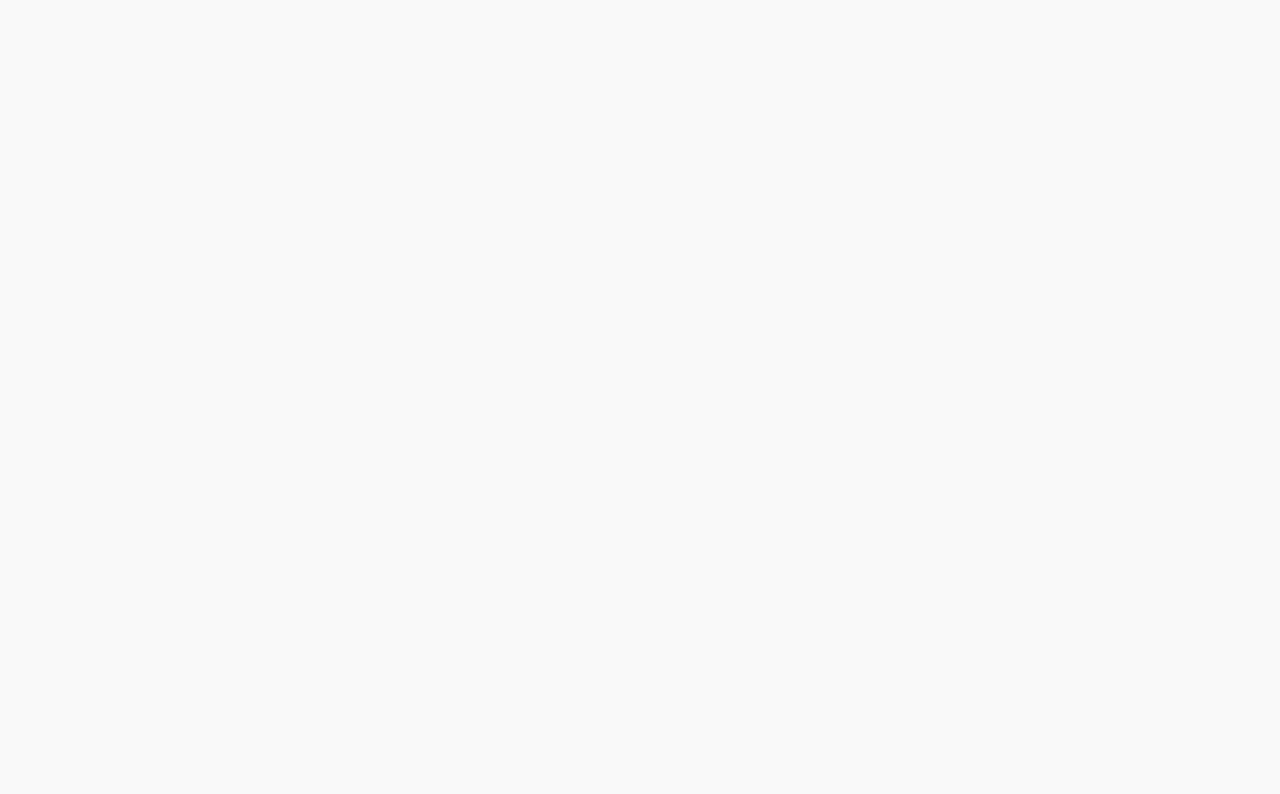
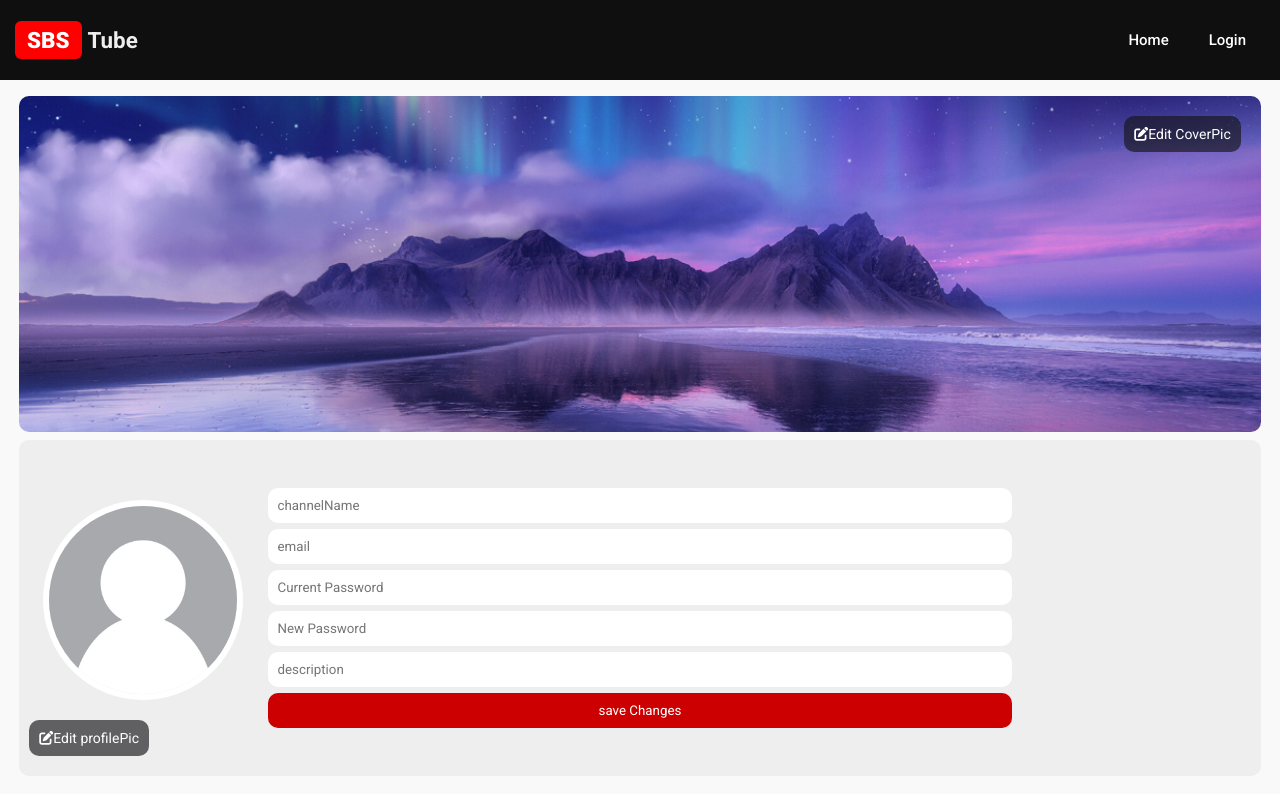
Before and after one commit to RounakGupta0/youtube-frontend, a React (Vite) app: page /edit-profile/1 in a window 1280 px wide. Before the commit this address had no page. Shown: the top 794 px of the page. Built offline with nearby package versions, Linux system fonts and the light colour scheme; no server answers.

Commit message:
feat: implement EditProfile component and update routing; remove unused ChannelVideo component

```diff
--- a/src/App.css
+++ b/src/App.css
@@ -101,12 +101,12 @@ body {
   padding: 24px 16px;
 }
 
-.home-loader{
+.home-loader {
   justify-content: center !important;
   height: 85vh !important;
 }
 
-.home-loader span{
+.home-loader span {
   font-size: 50px;
 }
 
@@ -412,7 +412,7 @@ textarea.form-input {
   transform: scale(1.02);
 }
 
-.editVideo-loader{
+.editVideo-loader {
   height: 85vh;
   width: 100%;
   display: flex;
@@ -420,7 +420,7 @@ textarea.form-input {
   align-items: center;
 }
 
-.editVideo-loader span{
+.editVideo-loader span {
   font-size: 40px;
 }
 
@@ -1044,12 +1044,12 @@ textarea.comment-input,
   display: none !important;
 }
 
-.loader{
+.loader {
   height: 30px;
   width: 30px;
 }
 
-.profile-subscribe-btn-wrapper{
+.profile-subscribe-btn-wrapper {
   position: absolute;
   right: 20px;
   bottom: 20px;
@@ -1057,9 +1057,169 @@ textarea.comment-input,
   z-index: 3;
 }
 
-.profile-subscribe-btn-wrapper:hover{
+.profile-subscribe-btn-wrapper:hover {
   transform: scale(1.02);
 }
+
+.profile-edit-btn {
+  font-size: 26px;
+  color: aquamarine;
+  z-index: 4;
+  position: absolute;
+  right: 20px;
+  top: 20px;
+  cursor: pointer;
+}
+
+.profile-edit-btn:hover {
+  transform: scale(1.09);
+  transition: 0.3s;
+}
+
+.edit-profile-wrapper {
+  margin-top: 2vh;
+  height: 85vh;
+  width: 100%;
+  display: flex;
+  justify-content: center;
+  align-items: center;
+}
+
+.edit-profile-Form {
+  height: 100%;
+  width: 97%;
+  display: flex;
+  flex-direction: column;
+}
+
+.edit-profile-Form-coverPic-wrapper {
+  position: relative;
+  height: 42vh;
+  width: 100%;
+  display: flex;
+}
+
+#edit-profile-coverPic {
+  display: none;
+}
+
+.edit-profile-Form-coverPicUrl {
+  height: 42vh;
+  width: 100%;
+  border-radius: 10px;
+  object-fit: cover;
+}
+
+.profile-coverPic-editBtn {
+  height: fit-content;
+  width: fit-content;
+  padding: 1vh;
+  outline: none;
+  border: none;
+  background: rgba(20, 20, 25, 0.65);
+  color: #fff;
+  border-radius: 10px;
+  font-size: 14px;
+  position: absolute !important;
+  right: 20px;
+  top: 20px;
+  z-index: 2 !important;
+  padding: 10px;
+  cursor: pointer;
+}
+
+.profile-coverPic-editBtn:hover {
+  background: rgba(20, 20, 25, 0.88);
+  transform: scale(1.09);
+  transition: 0.3s;
+}
+
+.edit-profile-form-profileDetails-wrapper {
+  margin-top: 1vh;
+  display: flex;
+  height: 42vh;
+  width: 100%;
+  background-color: #eee;
+  border-radius: 10px;
+  justify-content: center;
+}
+
+.edit-profile-form-profilePic-wrapper {
+  position: relative;
+  display: flex;
+  height: 40vh;
+  width: 20%;
+  justify-content: center;
+  align-items: center;
+  object-fit: cover;
+}
+
+#edit-profile-profilePic {
+  display: none;
+}
+
+.edit-profile-Form-profilePicUrl {
+  height: 200px;
+  width: 200px;
+  border-radius: 50%;
+  border: 6px solid white;
+}
+
+.edit-profile-Form-profilePicUrl:hover{
+  transform: scale(1.1);
+  transition: 0.4s;
+}
+
+.profile-profilePic-editBtn{
+  height: fit-content;
+  width: fit-content;
+  padding: 1vh;
+  outline: none;
+  border: none;
+  background: rgba(20, 20, 25, 0.65);
+  color: #fff;
+  border-radius: 10px;
+  font-size: 14px;
+  position: absolute !important;
+  left: 10px;
+  bottom: 4px;
+  z-index: 2 !important;
+  padding: 10px;
+  cursor: pointer;
+}
+
+.profile-profilePic-editBtn:hover {
+  background: rgba(20, 20, 25, 0.88);
+  transform: scale(1.09);
+  transition: 0.3s;
+}
+
+.edit-profile-from-profileDetails-wrapper {
+  height: 100%;
+  width: 80%;
+  /* background-color: red; */
+  display: flex;
+  flex-direction: column;
+  gap: 6px;
+  justify-content: center;
+  align-items: flex-start;
+}
+
+.edit-profile-form-details-input{
+  padding: 10px;
+  height: fit-content;
+  width: 75%;
+  border-radius: 10px;
+  border: none;
+  outline: none;
+}
+
+.edit-profile-form-details-input-btn{
+  background-color: #cc0000;
+  color: white;
+  cursor: pointer;
+}
+
 
 /* Media Queries */
 @media (max-width: 850px) {
--- a/src/App.jsx
+++ b/src/App.jsx
@@ -6,10 +6,10 @@ import NavBar from './components/NavBar'
 import Login from './components/Login'
 import AddVideo from './components/AddVideo'
 import EditVideo from './components/EditVideo'
-import ChannelVideo from './components/ChannelVideo'
 import Video from './components/Video'
 import Profile from './components/Profile'
-import Signup from './components/Signup'
+import Signup from './components/SIgnup'
+import EditProfile from './components/EditProfile'
 
 const App = () => {
   return (
@@ -22,7 +22,7 @@ const App = () => {
           <Route path='/signup' element={<Signup/>} />
           <Route path='/add-video' element={<AddVideo />} />
           <Route path='/edit-video/:videoId' element={<EditVideo />} />
-          <Route path='/channel-video/:id' element={<ChannelVideo />} />
+          <Route path='/edit-profile/:channelId' element={<EditProfile/>} />
           <Route path='/video/:id' element={<Video />} />
           <Route path='/profile/:channelId' element={<Profile />} />
         </Route>
--- a/src/components/ChannelVideo.jsx
+++ /dev/null
@@ -1,9 +0,0 @@
-import React from 'react'
-
-const ChannelVideo = () => {
-  return (
-    <div>ChannelVideo</div>
-  )
-}
-
-export default ChannelVideo
--- /dev/null
+++ b/src/components/EditProfile.jsx
@@ -0,0 +1,105 @@
+import axios from 'axios'
+import React, { useEffect, useState } from 'react'
+import { useParams } from 'react-router-dom'
+import samepleProfile from '../assets/profilePic.webp'
+import samepleCoverPic from '../assets/default coverPic.jpg'
+
+const apiUrl = import.meta.env.VITE_API_URL
+
+
+const EditProfile = () => {
+
+    const { channelId } = useParams()
+
+    const [channelName, setChannelName] = useState('')
+    const [email, setEmail] = useState('')
+    const [password, setPassword] = useState('')
+    const [newPassword, setNewPassword] = useState('')
+    const [description, setDescription] = useState('')
+    const [profilePicUrl, setProfilePicUrl] = useState('')
+    const [coverPicUrl, setCoverPicUrl] = useState('')
+    const [pageLoader, setpageLoader] = useState(false)
+    const [coverPic, setCoverPic] = useState(null)
+    const [profilePic, setProfilePic] = useState(null)
+
+    useEffect(() => {
+        getChannelDetails()
+    }, [])
+
+    const getChannelDetails = async () => {
+        try {
+            setpageLoader(true)
+            const channelData = await axios.get(`${apiUrl}/user/channelDetails/` + channelId)
+            console.log(channelData.data.channel)
+
+            setCoverPicUrl(channelData.data.channel.coverPicUrl)
+            setChannelName(channelData.data.channel.channelName)
+            setDescription(channelData.data.channel.description)
+            setEmail(channelData.data.channel.email)
+            setProfilePicUrl(channelData.data.channel.profilePicUrl)
+            setpageLoader(false)
+        }
+        catch (err) {
+            console.log(err)
+            setpageLoader(false)
+        }
+    }
+
+    const coverPicHandler = async(e) => {
+        try
+        {
+            // setCoverPic(e.target.files[0])
+            setCoverPic(e.target.files[0])
+        }
+        catch(err)
+        {
+            console.log(err)
+        }
+    }
+
+    const profilePicHandler = async(e) => {
+        try
+        {
+            setProfilePic(e.target.files[0])
+        }
+        catch(err)
+        {
+            console.log(err)
+        }
+    }
+
+    return (
+        <div className='edit-profile-wrapper'>
+            {
+                pageLoader ?
+                    <div className='editVideo-loader'>
+                        <span ><i className="fa-solid fa-spinner fa-spin-pulse"></i></span>
+                    </div> :
+                    <form className='edit-profile-Form'>
+                        <div className='edit-profile-Form-coverPic-wrapper'>
+                            <input onChange={coverPicHandler} type="file" name="coverPic" id='edit-profile-coverPic' />
+                            <button className='profile-coverPic-editBtn' onClick={() => document.getElementById('edit-profile-coverPic').click()}><span><i className="fa-solid fa-pen-to-square "></i></span>Edit CoverPic</button>
+                            <img className='edit-profile-Form-coverPicUrl' src={coverPicUrl ? coverPicUrl : samepleCoverPic} alt="coverPic" />
+                        </div>
+                        <div className='edit-profile-form-profileDetails-wrapper'>
+                            <div className='edit-profile-form-profilePic-wrapper'>
+                                <input onChange={profilePicHandler} type="file" name="profilePic" id='edit-profile-profilePic' />
+                                <button className='profile-profilePic-editBtn' onClick={() => document.getElementById('edit-profile-profilePic').click()}><span><i className="fa-solid fa-pen-to-square "></i></span>Edit profilePic</button>
+                                <img className='edit-profile-Form-profilePicUrl' src={profilePicUrl ? profilePic : samepleProfile} alt="profilePic" />
+                            </div>
+                            <div className='edit-profile-from-profileDetails-wrapper'>
+                                <input className='edit-profile-form-details-input' onChange={(e) => setChannelName(e.target.value)} type="text" placeholder='channelName' name='channelName' value={channelName} />
+                                <input className='edit-profile-form-details-input' onChange={(e) => setEmail(e.target.value)} type="email" placeholder='email' name='email' value={email} />
+                                <input required className='edit-profile-form-details-input' onChange={(e) => setPassword(e.target.value)} type="password" placeholder='Current Password' name='password' value={password} />
+                                <input className='edit-profile-form-details-input' onChange={(e) => setNewPassword(e.target.value)} type="password" placeholder='New Password' name='newPassword' value={newPassword} />
+                                <input className='edit-profile-form-details-input' onChange={(e) => setDescription(e.target.value)} type="text" placeholder='description' name='description' value={description} />
+                                <button className='edit-profile-form-details-input edit-profile-form-details-input-btn' type="submit">save Changes</button>
+                            </div>
+                        </div>
+                    </form>
+            }
+        </div>
+    )
+}
+
+export default EditProfile
--- a/src/components/Profile.jsx
+++ b/src/components/Profile.jsx
@@ -170,6 +170,9 @@ const Profile = () => {
               <button onClick={subscribe} className={isSubscribe ? 'subscribe-btn unsubscribe-btn' : 'subscribe-btn'} >{isSubscribe ? 'Unsubscribe' : 'Subscribe'}</button>
             </div>
           }
+          {
+            (channelId == localStorage.getItem('channelId')) && <p onClick={()=>navigate('/edit-profile/'+ localStorage.getItem('channelId'))}><span><i className="fa-solid fa-user-pen profile-edit-btn"></i></span></p>
+          }
         </div>
       }
       {channelDeails.channelName && channelVideos.length == 0 ?
@@ -193,7 +196,7 @@ const Profile = () => {
                 {
                   (channelId == localStorage.getItem('channelId')) &&
                   (
-                    isDeletingVideo ? <span className='loader'><i class="fa-solid fa-spinner fa-spin-pulse"></i></span> :
+                    isDeletingVideo ? <span className='loader'><i className="fa-solid fa-spinner fa-spin-pulse"></i></span> :
                       <div >
                         <span onClick={() => navigate('/edit-video/' + video._id)} className='comment-edit-btn'><i className="fa-solid fa-pen"></i></span>
                         <span onClick={() => deleteVideoByVideoId(video._id)} className='comment-delete-btn'><i className="fa-solid fa-trash"></i></span>
```
